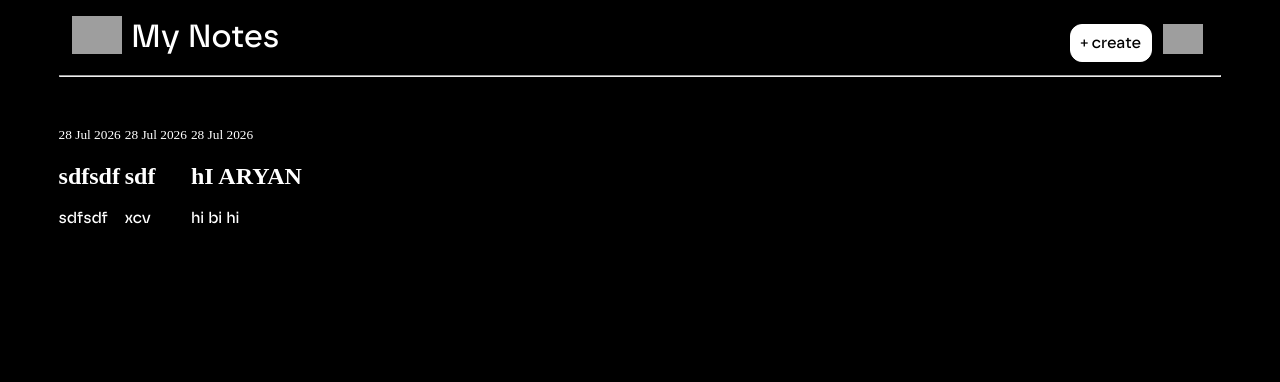
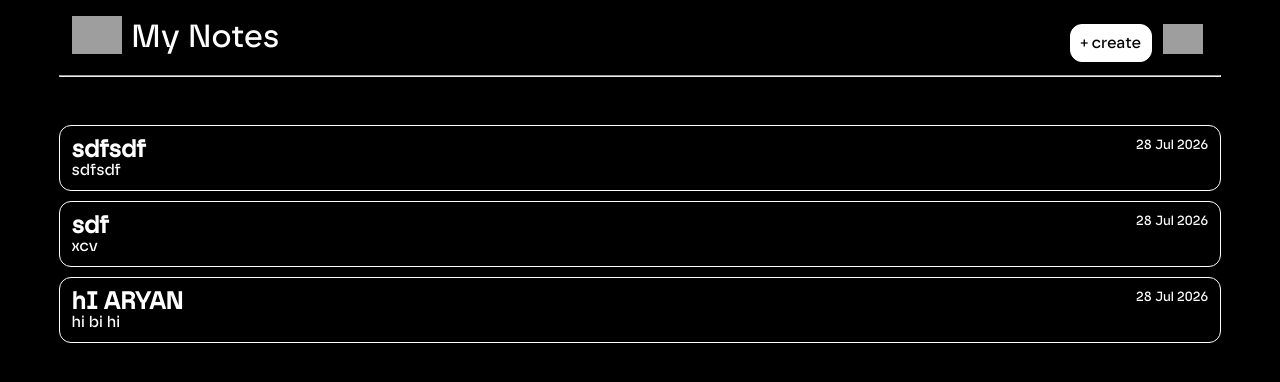
Before and after one commit to aryanbrite/flask, a Flask app: page / in a window 1280 px wide. Shown: the top 382 px of the page. Run offline with Flask 3, Linux system fonts and the light colour scheme; a user stored in the database is signed in; data comes from the database, SQL or seed files in the repository; both versions use the stored data as it was after the commit; grey boxes are pictures that could not be loaded.

Commit message:
done with the main page

```diff
--- a/static/index.css
+++ b/static/index.css
@@ -111,4 +111,33 @@ h1, p{
     color: white;
     text-decoration: none;
     display: inline-block;
+    display: flex;
+    flex-direction: column;
+    border: 1px solid white;
+    padding: 12px;
+    margin-bottom: 10px;
+    border-radius: 12px;
+    transition: 0.2s;
+
 }
+
+
+.note-card:hover {
+    background-color: white;
+    color: black;
+}
+
+
+a {
+    font-family: safiro;
+}
+.note-card h2,
+.note-card p,
+.note-card small {
+    margin: 0;
+}
+
+.tit {
+    display: flex;
+    justify-content: space-between;
+}
--- a/templates/index.html
+++ b/templates/index.html
@@ -65,17 +65,15 @@
             class="note-card"
             href="{{ url_for('edit', id=note.id) }}">
 
-                <small>
+                <div class="tit">
 
-                    {{ note.created_at.strftime("%d %b %Y") }}
-
-                </small>
-
-                <h2>
-
-                    {{ note.title }}
-
-                </h2>
+                    <h2>
+                        {{ note.title }}
+                    </h2>
+                    <small>
+                        {{ note.created_at.strftime("%d %b %Y") }}
+                    </small>
+                </div>
 
                 <p>
 
```
Also changed, not shown: instance/notes.db.
